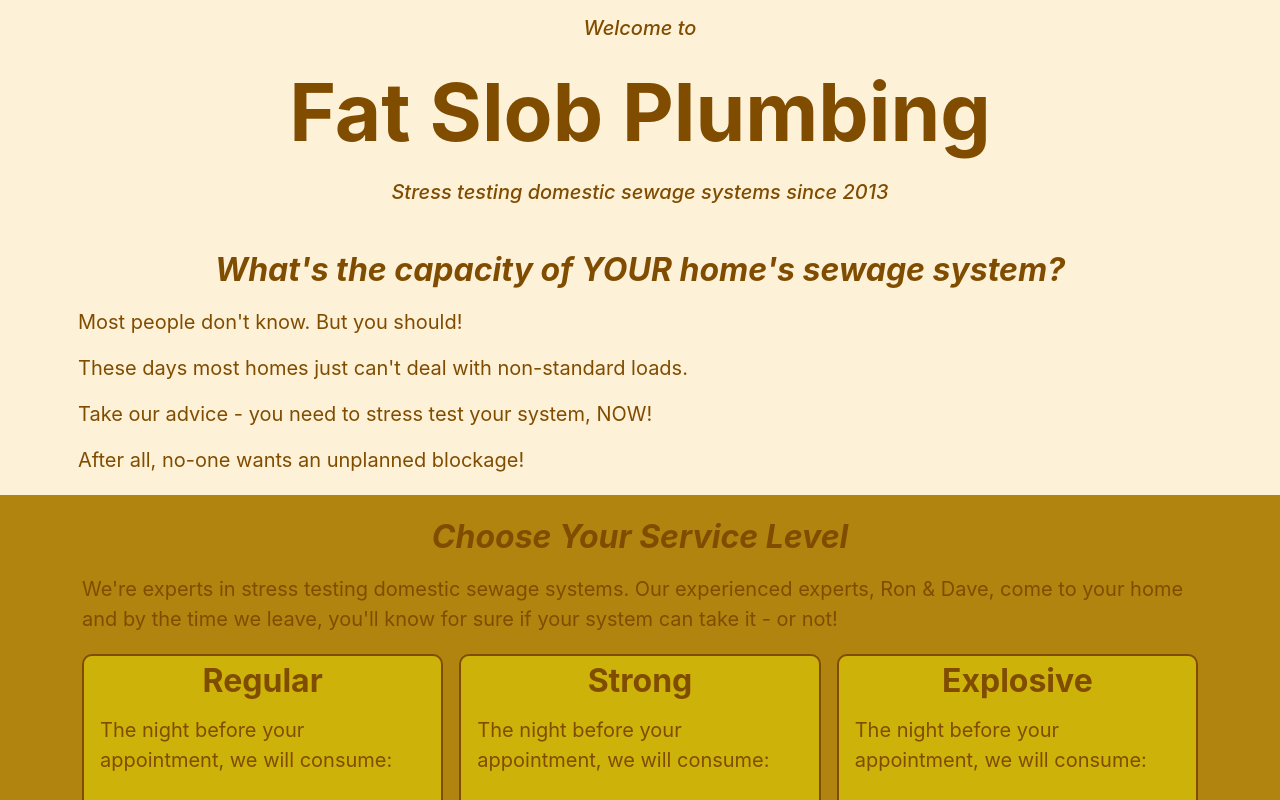
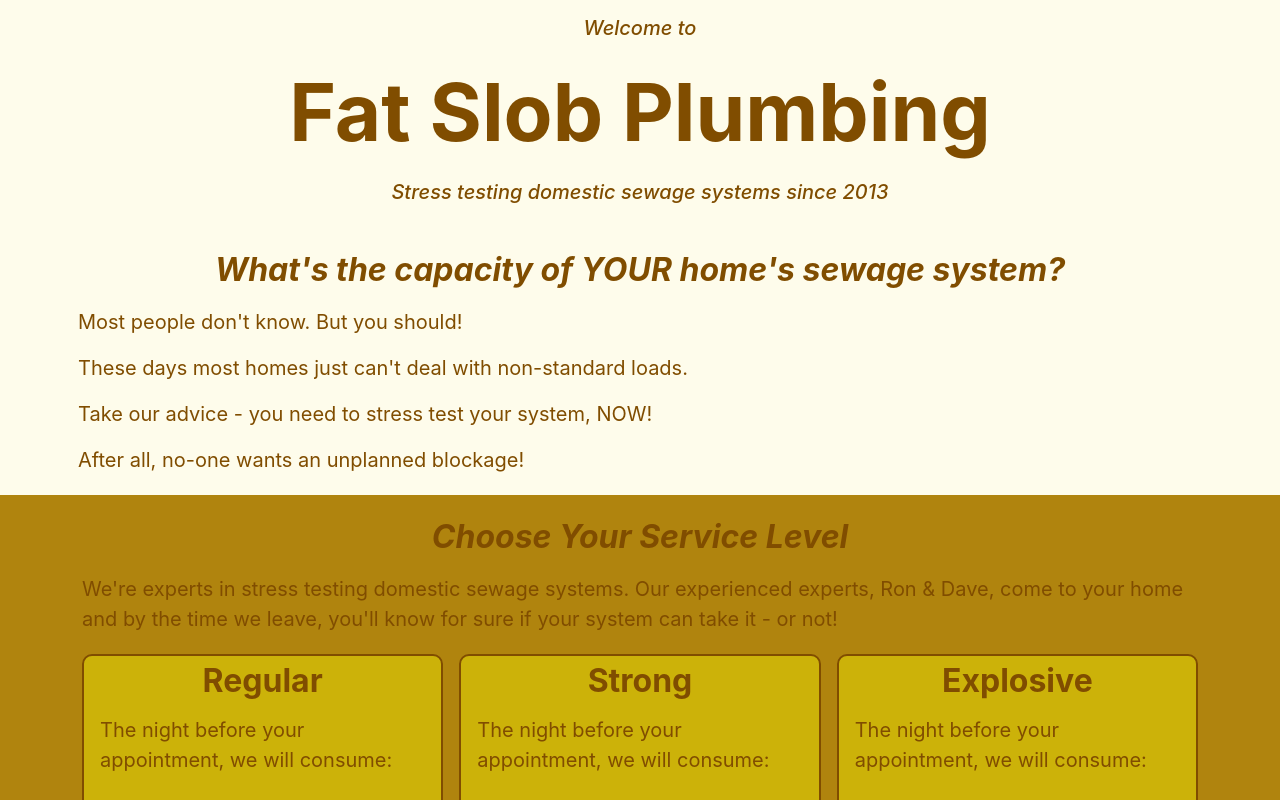
Before and after one commit to headexpanded/fat_slob_plumbing, a Next.js app: page / in a window 1280 px wide. Shown: the top 800 px of the page. Built offline with nearby package versions, Linux system fonts and the light colour scheme.

Commit message:
var colors

```diff
--- a/styles/globals.css
+++ b/styles/globals.css
@@ -10,7 +10,7 @@ body {
   --solidBrown: #804d00;
   --lagerYellow: #f5d714;
   --lemonCurry: #be9b0c;
-  --hintOfBrown: #fdf1d8;
+  --hintOfBrown: #fefceb;
 }
 
 a {
```
